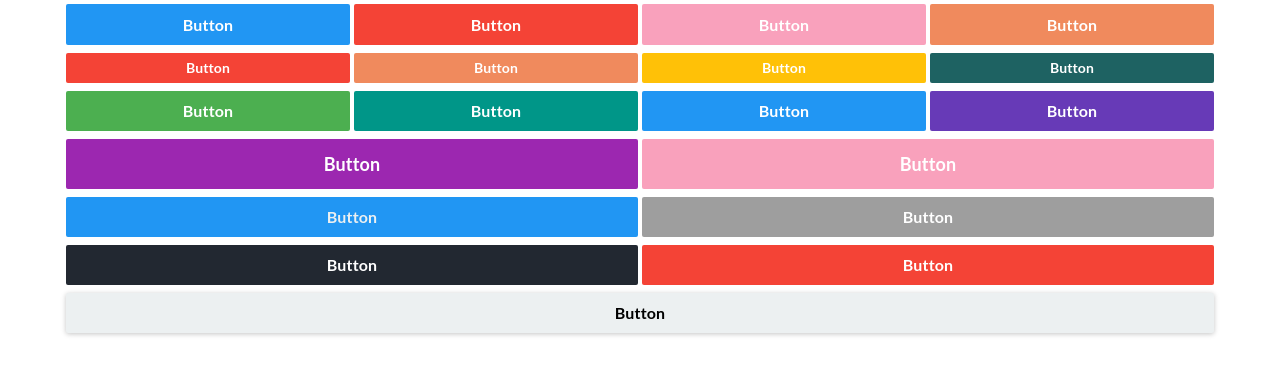
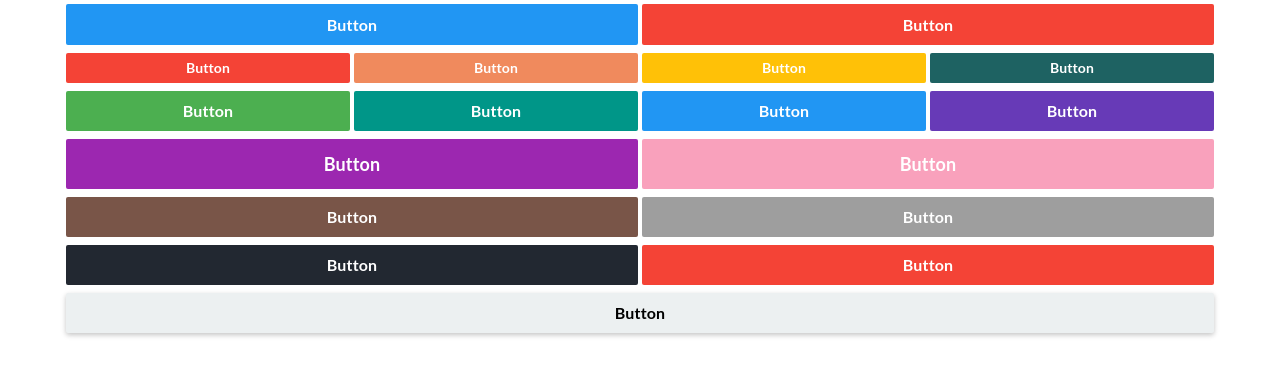
Before and after one commit to KanteLabs/Elegance, a React (Create React App) app: page / in a window 1280 px wide. Shown: the top 376 px of the page. Built offline with nearby package versions, Linux system fonts and the light colour scheme.

Commit message:
minor style updates

```diff
--- a/src/App.js
+++ b/src/App.js
@@ -12,12 +12,6 @@ class App extends Component {
               Button
             </Button>
             <Button color="red">
-              Button
-            </Button>
-            <Button color="pink">
-              Button
-            </Button>
-            <Button color="orange">
               Button
             </Button>
           </div>
@@ -58,7 +52,7 @@ class App extends Component {
             </Button>
           </div>
           <div className="ele row equal wide">
-            <Button color='bele row equaln' size="wide">
+            <Button color='brown' size="wide">
               Button
             </Button>
             <Button color='grey' size="wide">
--- a/src/styles/Button.css
+++ b/src/styles/Button.css
@@ -185,11 +185,11 @@
     min-width: 80px;
     width: 100%; }
   .ele.button.raised {
-    box-shadow: rgba(0, 0, 0, 0.12) 0px 1px 6px, rgba(0, 0, 0, 0.12) 0px 1px 4px; }
+    box-shadow: rgba(0, 0, 0, 0.12) 0px 2px 6px, rgba(0, 0, 0, 0.12) 0px 2px 4px; }
     .ele.button.raised:active {
       position: relative;
       top: 4px; }
     .ele.button.raised:hover {
-      box-shadow: rgba(0, 0, 0, 0.12) 0px 1px 6px, rgba(0, 0, 0, 0.12) 0px 1px 4px; }
+      box-shadow: rgba(0, 0, 0, 0.12) 0px 2px 6px, rgba(0, 0, 0, 0.12) 0px 2px 4px; }
 
 /*# sourceMappingURL=Button.css.map */
--- a/src/styles/Button.scss
+++ b/src/styles/Button.scss
@@ -104,13 +104,13 @@
         width: 100%;
     }
     &.raised{
-        box-shadow: rgba(0, 0, 0, 0.12) 0px 1px 6px, rgba(0, 0, 0, 0.12) 0px 1px 4px;
+        box-shadow: rgba(0, 0, 0, 0.12) 0px 2px 6px, rgba(0, 0, 0, 0.12) 0px 2px 4px;
         &:active{
             position: relative;
             top: 4px;
         }
         &:hover{
-            box-shadow: rgba(0, 0, 0, 0.12) 0px 1px 6px, rgba(0, 0, 0, 0.12) 0px 1px 4px;
+            box-shadow: rgba(0, 0, 0, 0.12) 0px 2px 6px, rgba(0, 0, 0, 0.12) 0px 2px 4px;
         }
     }
 }
--- a/src/styles/main.css
+++ b/src/styles/main.css
@@ -186,18 +186,20 @@
     min-width: 80px;
     width: 100%; }
   .ele.button.raised {
-    box-shadow: rgba(0, 0, 0, 0.12) 0px 1px 6px, rgba(0, 0, 0, 0.12) 0px 1px 4px; }
+    box-shadow: rgba(0, 0, 0, 0.12) 0px 2px 6px, rgba(0, 0, 0, 0.12) 0px 2px 4px; }
     .ele.button.raised:active {
       position: relative;
       top: 4px; }
     .ele.button.raised:hover {
-      box-shadow: rgba(0, 0, 0, 0.12) 0px 1px 6px, rgba(0, 0, 0, 0.12) 0px 1px 4px; }
+      box-shadow: rgba(0, 0, 0, 0.12) 0px 2px 6px, rgba(0, 0, 0, 0.12) 0px 2px 4px; }
 
 .ele.container {
   padding: 0 5vw; }
 .ele.row.equal {
   display: flex; }
   .ele.row.equal button {
-    width: 100%; }
+    width: 100%;
+    flex: 1;
+    text-align: center; }
 
 /*# sourceMappingURL=main.css.map */
--- a/src/styles/main.scss
+++ b/src/styles/main.scss
@@ -10,6 +10,8 @@
             display: flex;
             button{
                 width: 100%;
+                flex: 1;
+                text-align: center
             }
         }
     }
```
